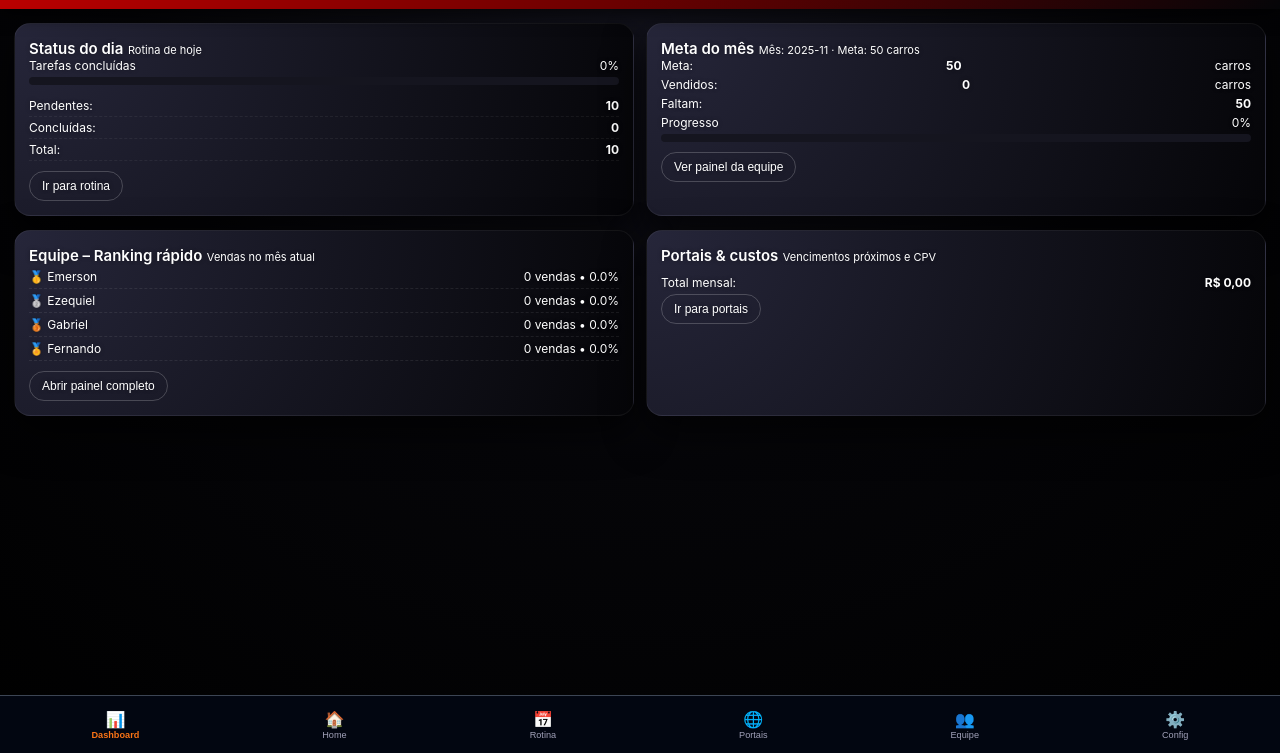
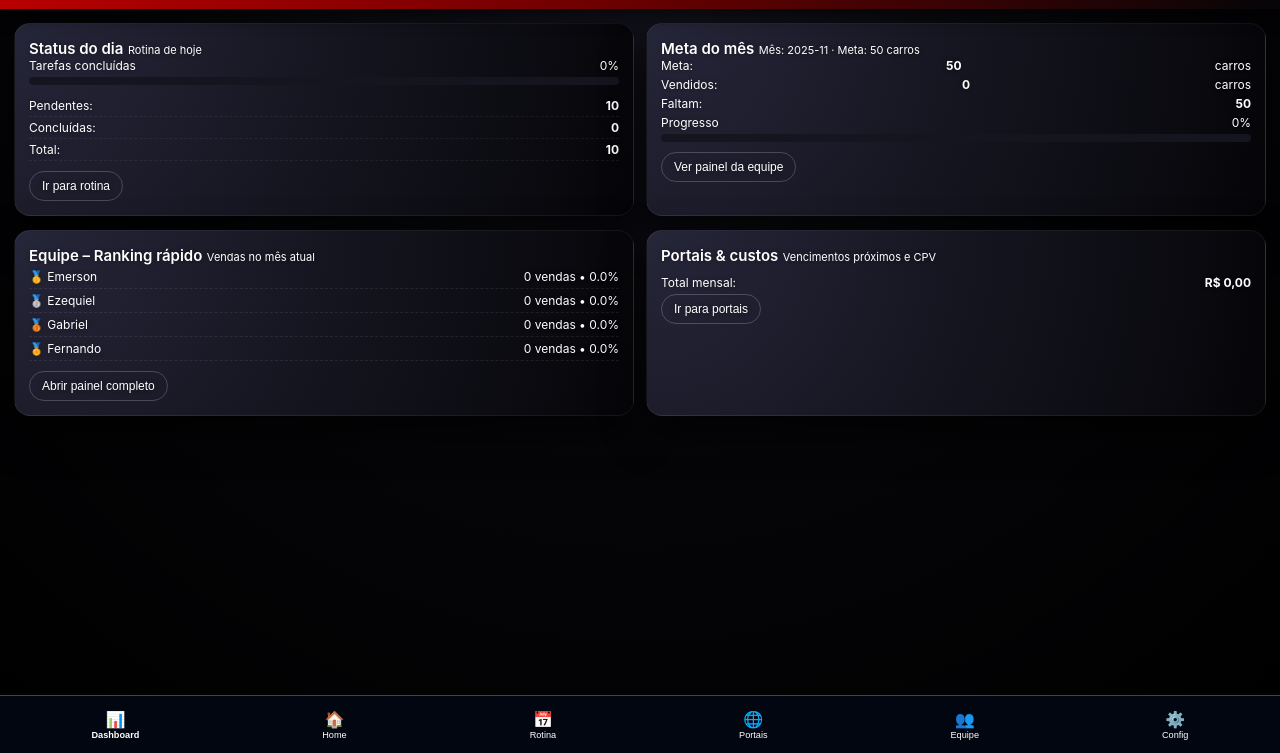
Before and after one commit to mazuckmarcelo-boop/gestor-promocar, a plain HTML site: page public/index.html in a window 1280 px wide. Shown: the part 47-800 px from the top of the page. Drawn offline with Linux system fonts and the light colour scheme.

Commit message:
Add files via upload

```diff
--- a/public/css/style.css
+++ b/public/css/style.css
@@ -1,3 +1,15 @@
+
+/* FORCE DARK MODE ON ALL DEVICES */
+html, body, * {
+    color-scheme: only dark !important;
+}
+
+/* FORCE TEXT WHITE EVERYWHERE */
+body, .card, .card *, .task-list *, .mini-list *, table *, .home-card *,
+.nav-btn *, .equipe-card *, .modal *, .modal * {
+    color: #ffffff !important;
+}
+
 
 /* Text visibility fix */
 .card, .card * {
```
